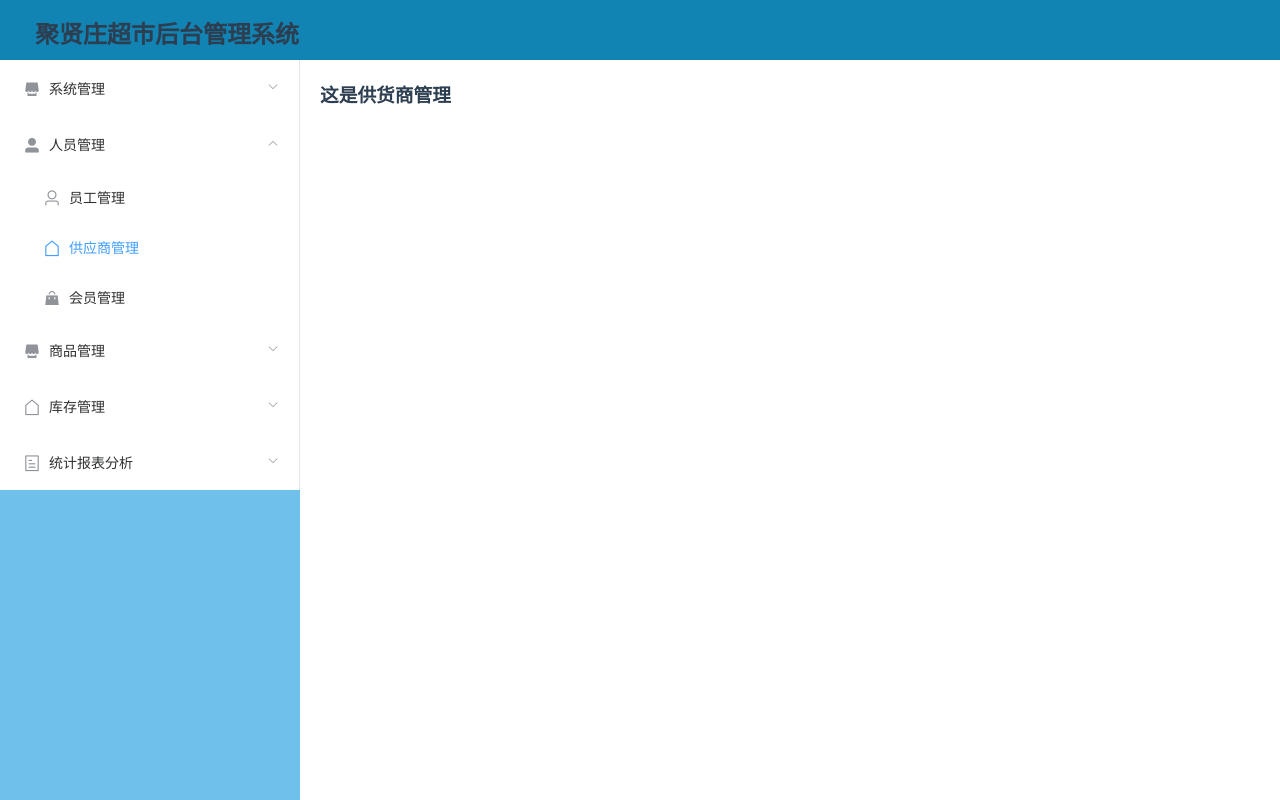
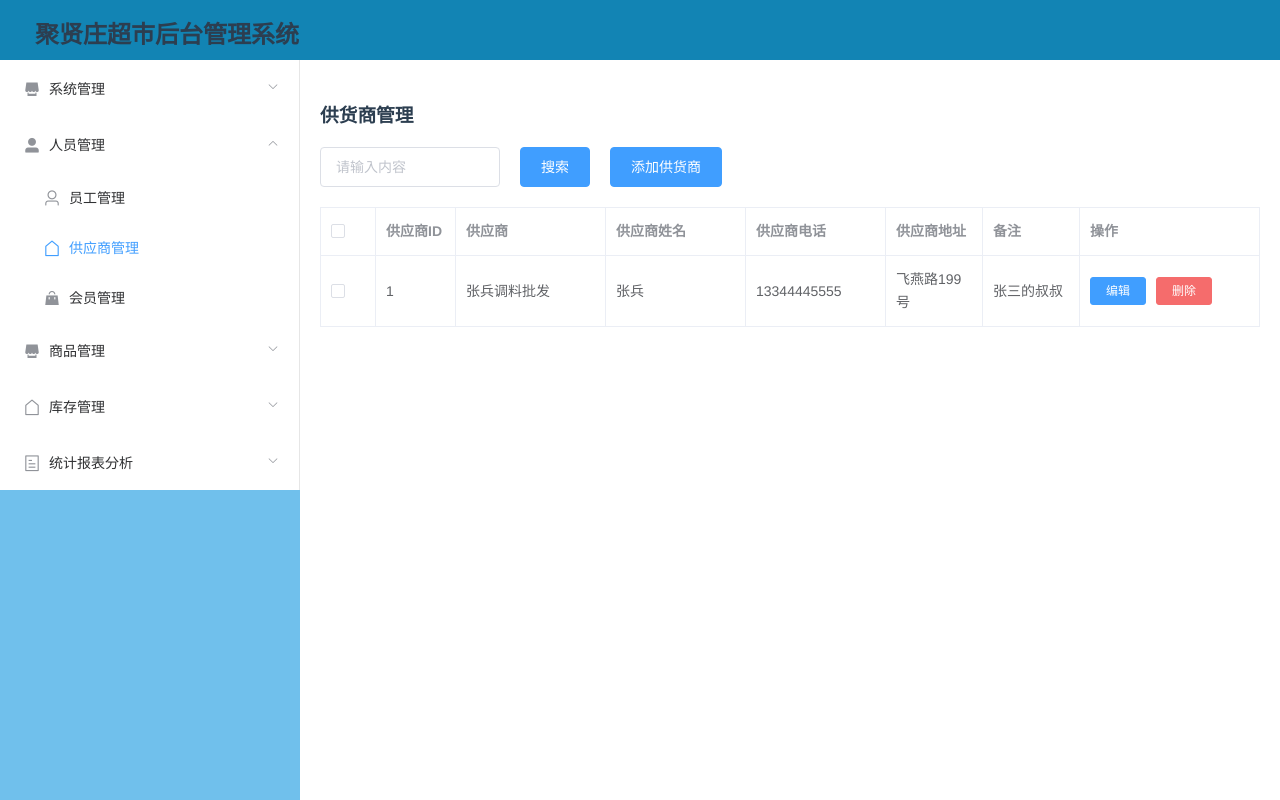
Before and after one commit to 13540344236/sms-web, a Vue app: page /sms/supplier/list in a window 1280 px wide. Built offline with nearby package versions, Linux system fonts and the light colour scheme.

Commit message:
供应商列表页面

```diff
--- a/src/views/admin/AdminsListView.vue
+++ b/src/views/admin/AdminsListView.vue
@@ -7,8 +7,9 @@
       <el-button style="margin-left:20px" type="primary" @click="add">添加员工品</el-button>
     </div>
 
-<!--  员工列表  -->
+
     <div>
+      <!--  员工列表  -->
       <el-table :data="tableData" border style="width: 100%">
         <el-table-column type="selection" width="55"></el-table-column>
         <el-table-column prop="id" label="员工ID" width="80"></el-table-column>
@@ -34,7 +35,7 @@
         </el-table-column>
       </el-table>
 
-<!--   添加商品   -->
+<!--   添加员工   -->
       <el-dialog title="添加员工" :visible.sync="dialogFormVisible" width="50%">
 
         <el-form :model="ruleForm" :rules="rules" ref="ruleForm" label-width="150px" class="demo-ruleForm">
@@ -76,29 +77,80 @@
           </el-form-item>
         </el-form>
       </el-dialog>
+
+<!--   编辑员工   -->
+      <el-dialog title="编辑员工" :visible.sync="dialogFormVisibleEdit" width="50%">
+
+        <el-form :model="editForm" :rules="rules" ref="editForm" label-width="150px" class="demo-ruleForm">
+
+          <el-form-item label="员工姓名" prop="staffName">
+            <el-input v-model="editForm.staffName"></el-input>
+          </el-form-item>
+
+          <el-form-item label="登陆密码" prop="password">
+            <el-input v-model="editForm.password"></el-input>
+          </el-form-item>
+
+          <el-form-item label="性别" prop="gender">
+            <el-input v-model="editForm.gender"></el-input>
+          </el-form-item>
+
+          <el-form-item label="电话号码" prop="phone">
+            <el-input v-model="editForm.phone"></el-input>
+          </el-form-item>
+
+          <el-form-item label="身份证号码" prop="idNumber">
+            <el-input v-model="editForm.idNumber"></el-input>
+          </el-form-item>
+
+          <el-form-item label="是否在岗" prop="onDuty">
+            <el-input v-model="editForm.onDuty"></el-input>
+          </el-form-item>
+
+          <el-form-item label="电子邮箱" prop="email">
+            <el-input v-model="editForm.email"></el-input>
+          </el-form-item>
+
+          <el-form-item label="员工简介" prop="description">
+            <el-input v-model="editForm.description"></el-input>
+          </el-form-item>
+
+          <el-form-item>
+            <el-button @click="dialogFormVisibleEdit = false">取 消</el-button>
+            <el-button type="primary" @click="handleEdit(editForm.id)">确 定</el-button>
+          </el-form-item>
+        </el-form>
+      </el-dialog>
+    </div>
+
+
+    <!--  分页(暂未完成)  -->
+    <div style="text-align: center;margin: 20px">
+      <el-pagination background layout="total,prev, pager, next, jumper"
+                     :total="total" :page-size="pageSize"></el-pagination>
     </div>
   </div>
 </template>
 
 <script>
 export default {
+  props: {
+    total: {
+      type: Number,
+      default: 10
+    },
+    pageSize: {
+      type: Number,
+      default: 10
+    }
+  },
   data() {
     return {
-      tableData:[
-        {
-          id:1,
-          staffName: '张三',
-          password: '123465',
-          gender: '男',
-          phone: '12344448888',
-          idNumber: '5148486848181181851',
-          onDuty: '在岗',
-          email: 'zhangsan@qq.com',
-          description: '平时偷奸耍滑,建议开除'
-        }
-      ],
+      tableData:[{id:'1', staffName: '张三', password: '123456', gender: '男', phone:'13255584449',
+        idNumber: '514845151515851', onDuty: '1', email:'zhangsan@qq.com', description:'上班偷奸耍滑,建议开除'}],
       input:'',
       dialogFormVisible:false,
+      dialogFormVisibleEdit:false,
       ruleForm: {
         id:'', staffName: '', password: '', gender: '', phone:'',
         idNumber: '', onDuty: '', email:'', description:''
@@ -132,6 +184,10 @@ export default {
     }
   },
   methods: {
+// 员工列表
+    loadGoods: function () {
+      console.log('loadGoods()');
+    },
 // 添加员工
     add(){
       this.dialogFormVisible = true
@@ -140,7 +196,39 @@ export default {
 
     },
     resetForm(formName) {
+      this.$refs[formName].resetFields();
+    },
 
+// 删除员工
+    openDeleteConfirm(id) {
+      this.$confirm('此操作将永久删除该商品, 是否继续?', '提示', {
+        confirmButtonText: '确定',
+        cancelButtonText: '取消',
+        type: 'warning'
+      }).then(() => {
+        this.handleDelete(id);
+      }).catch(() => {
+      });
+    },
+    handleDelete(id){
+
+    },
+
+// 编辑员工
+    edit(val) {
+      Object.assign(this.editForm,val)
+      this.dialogFormVisibleEdit = true;
+    },
+    handleEdit(id) {
+
+    },
+
+    created() {
+      console.log('vue created')
+    },
+    mounted() {
+      console.log('vue mounted')
+      this.loadGoods();
     }
   }
 }
--- a/src/views/supplier/SupplierListView.vue
+++ b/src/views/supplier/SupplierListView.vue
@@ -1,13 +1,55 @@
 <template>
-<h1>这是供货商管理</h1>
+  <div>
+    <h3 style="margin: 20px 0">供货商管理</h3>
+    <div style="display: flex;margin: 20px 0">
+      <el-input style="width: 180px" v-model="input" placeholder="请输入内容"></el-input>
+      <el-button style="margin-left:20px" type="primary">搜索</el-button>
+      <el-button style="margin-left:20px" type="primary" @click="add">添加供货商</el-button>
+    </div>
+
+    <div>
+<!--   供货商列表   -->
+      <el-table :data="tableData" border style="width: 100%">
+        <el-table-column type="selection" width="55"></el-table-column>
+        <el-table-column prop="id" label="供应商ID" width="80"></el-table-column>
+        <el-table-column prop="supplier" label="供应商" width="150"></el-table-column>
+        <el-table-column prop="supplierName" label="供应商姓名" width="140"></el-table-column>
+        <el-table-column prop="supplierPhone" label="供应商电话" width="140"></el-table-column>
+        <el-table-column prop="supplierSite" label="供应商地址"></el-table-column>
+        <el-table-column prop="remark" label="备注"></el-table-column>
+        <el-table-column label="操作" width="180">
+          <template slot-scope="scope">
+            <el-button
+                size="mini"
+                type="primary"
+                @click="edit(scope.row)">编辑</el-button>
+            <el-button
+                size="mini"
+                type="danger"
+                @click="openDeleteConfirm(scope.row.id)">删除</el-button>
+          </template>
+        </el-table-column>
+      </el-table>
+    </div>
+  </div>
 </template>
 
 <script>
 export default {
-  name: "SupperlierListView"
+  data() {
+    return {
+      tableData:[
+          {id:'1', supplier: '张兵调料批发', supplierName: '张兵',
+            supplierPhone: '13344445555', supplierSite:'飞燕路199号', remark: '张三的叔叔'}
+      ],
+      input:'',
+      ruleForm: {
+        id:'', supplier: '', supplierName: '', supplierPhone: '', supplierSite:'', remark: ''
+      },
+      editForm: {
+        id:'', supplier: '', supplierName: '', supplierPhone: '', supplierSite:'', remark: ''
+      },
+    }
+  }
 }
 </script>
-
-<style scoped>
-
-</style>
```
